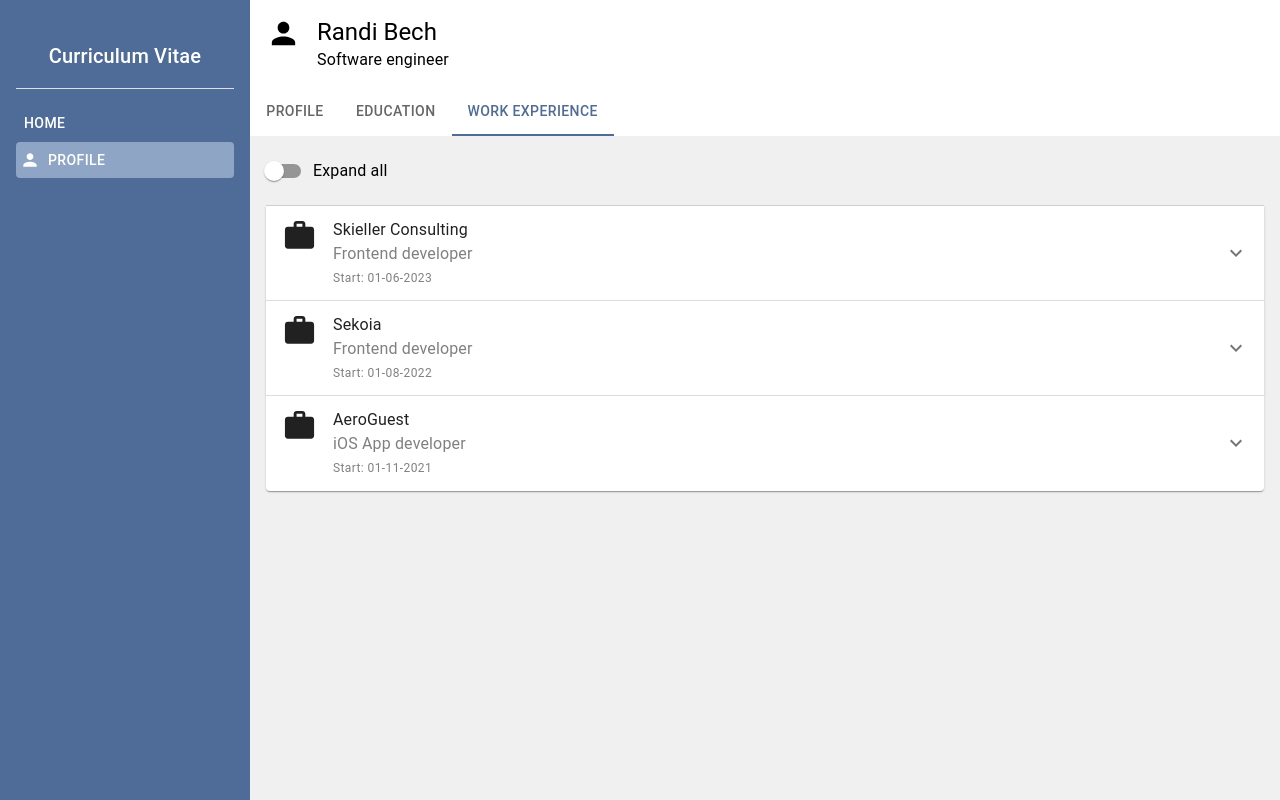
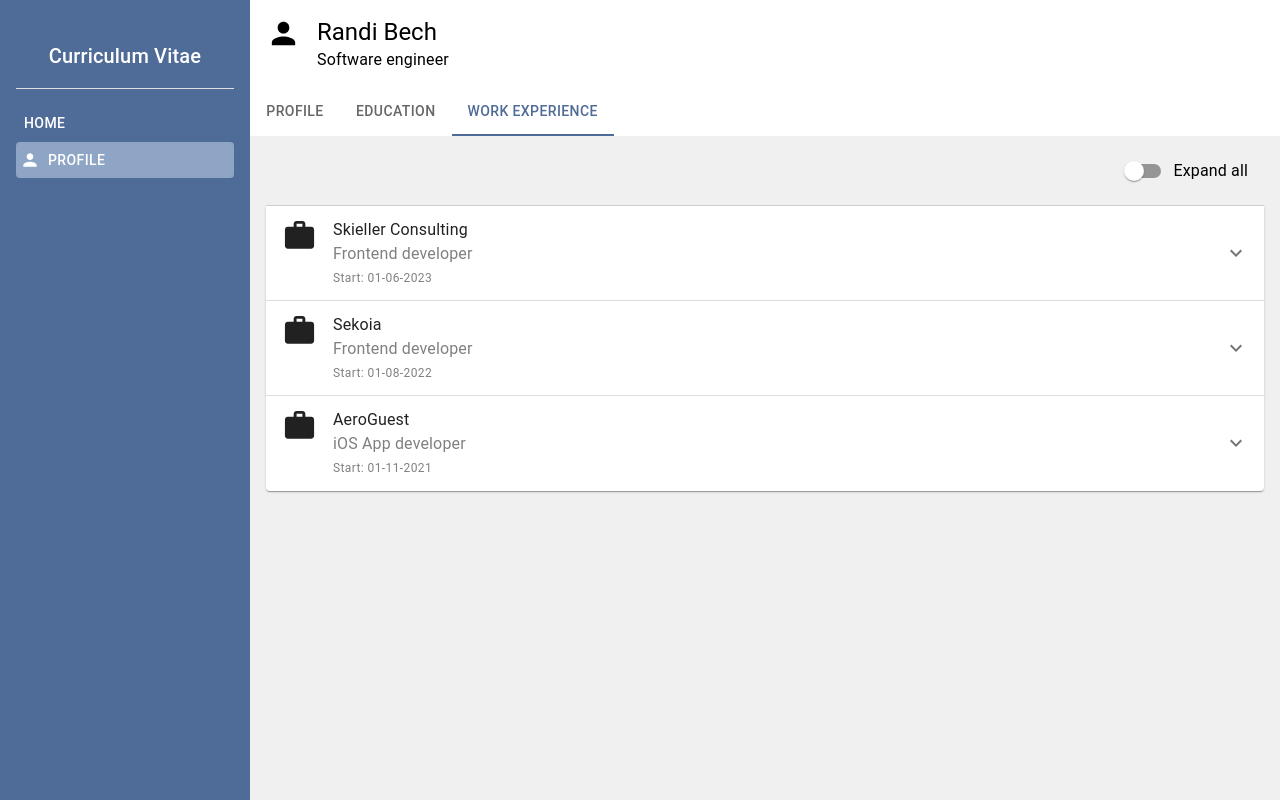
Before and after one commit to RandiBech/curriculum-vitae, a React (Create React App) app: page /user/work in a window 1280 px wide. Built offline with nearby package versions, Linux system fonts and the light colour scheme.

Commit message:
clean up

```diff
--- a/src/components/users/UserProfileWorkExperience.tsx
+++ b/src/components/users/UserProfileWorkExperience.tsx
@@ -43,6 +43,7 @@ const UserProfileWorkExperience: React.FC = () => {
     <>
       <FormGroup sx={{ marginBottom: 2 }}>
         <FormControlLabel
+          sx={{ display: "flex", justifyContent: "end" }}
           control={<Switch onClick={onExpandAll} />}
           label="Expand all"
         />
```
